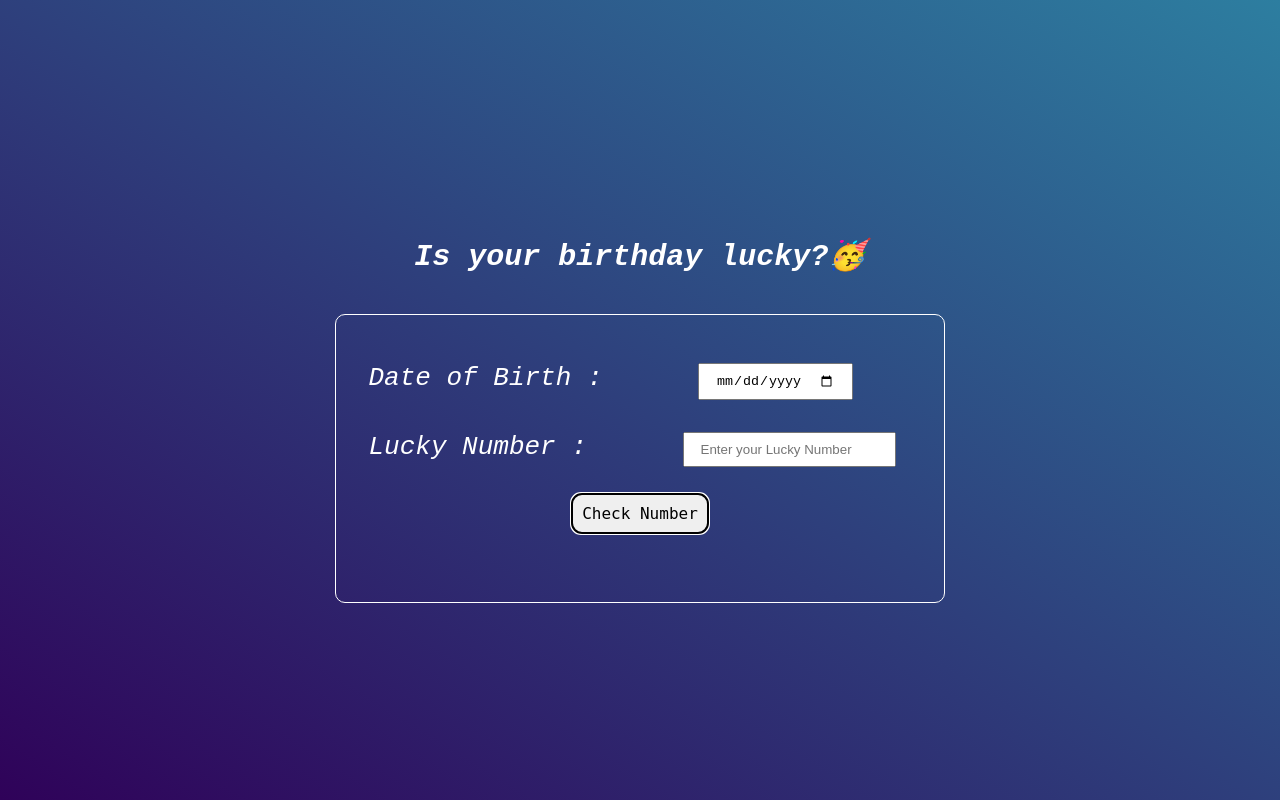
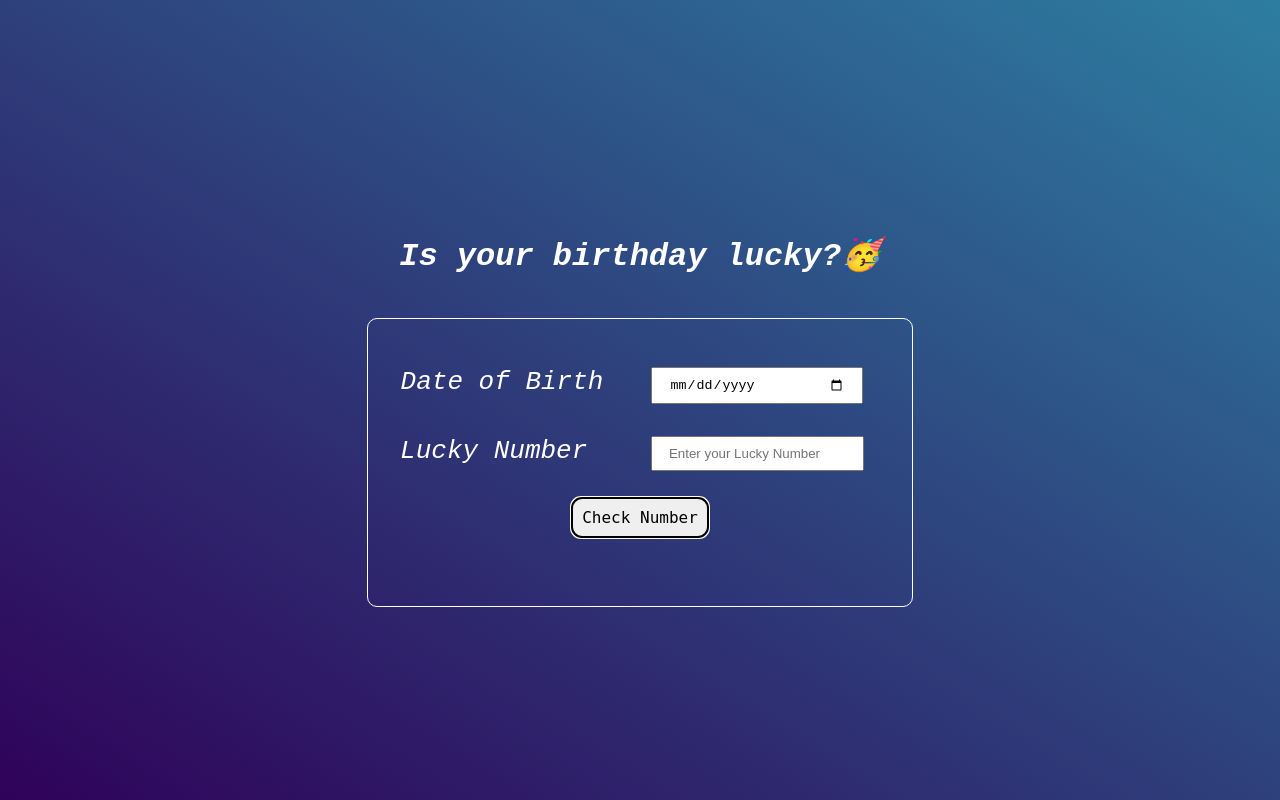
Before and after one commit to gavandivya/neogLuckyBirthday, a React (Create React App) app: page / in a window 1280 px wide. Built offline with nearby package versions, Linux system fonts and the light colour scheme.

Commit message:
fix:minorChanges

```diff
--- a/src/App.css
+++ b/src/App.css
@@ -4,8 +4,6 @@
   font-family: monospace;
   background-image: linear-gradient(to bottom left, rgb(45, 126, 160) , #2f0259);
   height: 100vh;
-  /* background-color: #282c34; */
-  /* min-height: 100vh; */
   display: flex;
   flex-direction: column;
   align-items: center;
@@ -17,9 +15,11 @@
 input{
   padding: 0.5rem 1rem;
   margin: 1rem;
+  min-width: 11rem;
 }
+
 h4{
-  font-size: 30px;
+  font-size: 2rem;
 }
 
 button{
@@ -37,44 +37,8 @@
   border: 1px solid white;
   padding: 2rem;
   border-radius: 10px;
-  text-align: left;
 }
 
 label{
-  margin:4rem 4rem 4rem 0;
+  margin-right:2rem;
 }
-
-.App-logo {
-  height: 40vmin;
-  pointer-events: none;
-}
-
-@media (prefers-reduced-motion: no-preference) {
-  .App-logo {
-    animation: App-logo-spin infinite 20s linear;
-  }
-}
-
-.App-header {
-  background-color: #282c34;
-  min-height: 100vh;
-  display: flex;
-  flex-direction: column;
-  align-items: center;
-  justify-content: center;
-  font-size: calc(10px + 2vmin);
-  color: white;
-}
-
-.App-link {
-  color: #61dafb;
-}
-
-@keyframes App-logo-spin {
-  from {
-    transform: rotate(0deg);
-  }
-  to {
-    transform: rotate(360deg);
-  }
-}
--- a/src/App.js
+++ b/src/App.js
@@ -52,11 +52,11 @@
       <h4>Is your birthday lucky?🥳</h4>
       <div className='borderClass'>
       <div>
-        <label>Date of Birth : </label>
+        <label>Date of Birth</label>
         <input type="date" ref={birthdate} />
       </div>
       <div>
-        <label>Lucky Number : </label>
+        <label>Lucky Number </label>
         <input type="number" placeholder='Enter your Lucky Number' ref={luckynumber} />
       </div>
       <div style={{textAlign:"center"}}>
```
